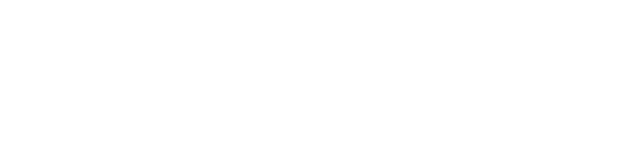
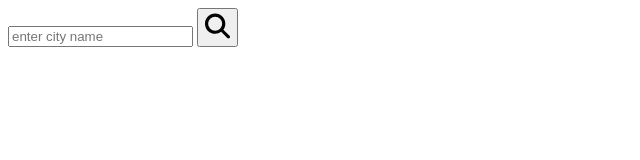
Before and after one commit to riteshK8055/Weather_App, a plain HTML site: page index.html in a window 1280 px wide. Shown: the whole page, without its empty margins (0-640 px from the left). Drawn offline with Linux system fonts and the light colour scheme.

Commit message:
html file added in this project

```diff
--- a/index.html
+++ b/index.html
@@ -8,6 +8,12 @@
 </head>
 <body>
 
+    <div class="card">
+        <div class="search">
+            <input type="text" placeholder="enter city name" spellcheck="false">
+            <button><img src="magnifying-glass-solid.svg" alt="" height="30px" width="25px"></button>
+        </div>
+    </div>
 
     <script src="script.js"></script>
 </body>
```
